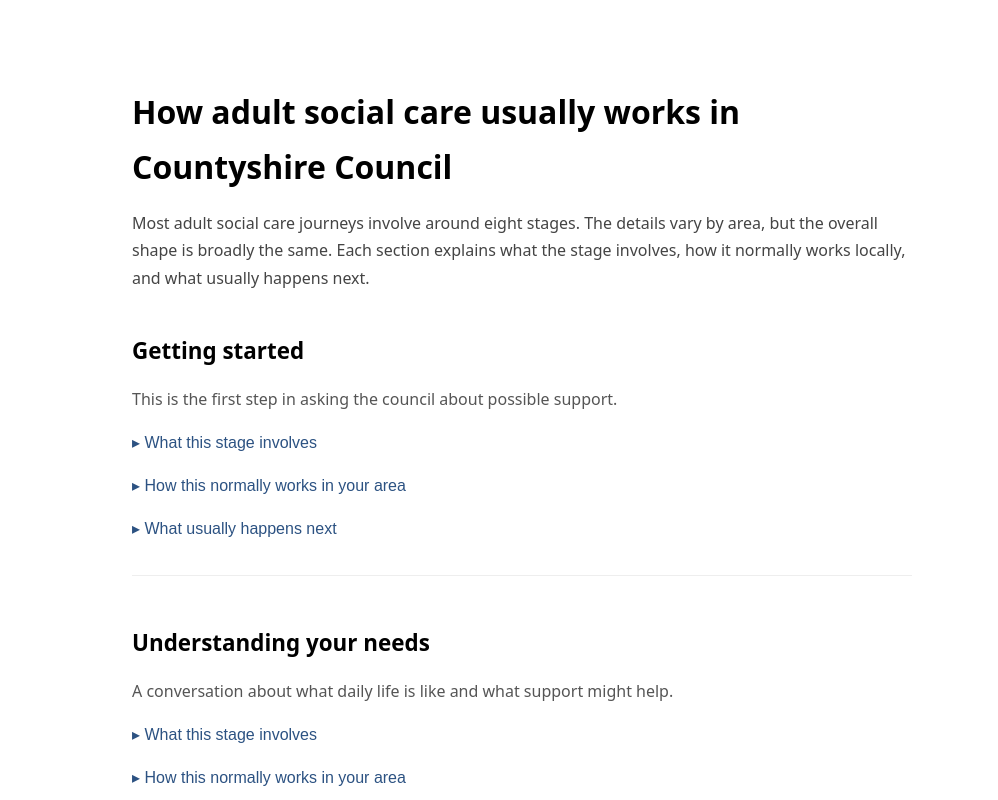
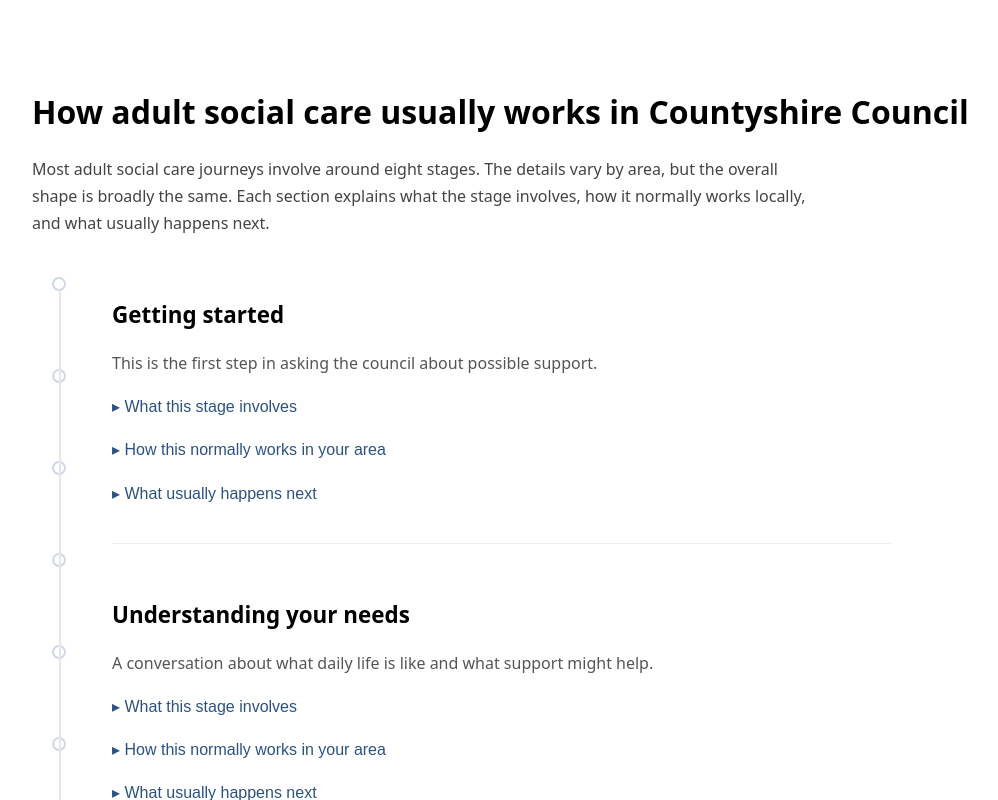
Before and after one commit to jsmt1984/adult-social-care-journey-prototype, a Next.js app: page /journey in a window 1280 px wide. Shown: the top 800 px of the page, without its empty margins (118-1116 px from the left). Built offline with nearby package versions, Linux system fonts and the light colour scheme.

Commit message:
Update page.tsx

```diff
--- a/app/journey/page.tsx
+++ b/app/journey/page.tsx
@@ -160,8 +160,8 @@ export default function Journey() {
     <main
       style={{
         fontFamily: "system-ui, -apple-system, sans-serif",
-        padding: "4rem 2rem",
-        maxWidth: "780px",
+        padding: "4rem 1.5rem",
+        maxWidth: "980px",
         margin: "0 auto",
         lineHeight: 1.7,
       }}
@@ -170,20 +170,66 @@ export default function Journey() {
         How adult social care usually works in {localAuthorityName}
       </h1>
 
-      <p style={{ marginBottom: "2.5rem", color: "#444" }}>
+      <p style={{ marginBottom: "2.5rem", color: "#444", maxWidth: "780px" }}>
         Most adult social care journeys involve around eight stages. The details
         vary by area, but the overall shape is broadly the same. Each section
         explains what the stage involves, how it normally works locally, and
         what usually happens next.
       </p>
 
+      {/* Two-column layout: spine + content */}
+      <div
+        style={{
+          display: "grid",
+          gridTemplateColumns: "56px 1fr",
+          gap: "24px",
+          alignItems: "start",
+        }}
+      >
+        {/* Spine */}
+        <div style={{ position: "relative" }}>
+          {/* line */}
+          <div
+            style={{
+              position: "absolute",
+              left: "27px",
+              top: "14px",
+              bottom: "14px",
+              width: "2px",
+              background: "#e6e6e6",
+              borderRadius: "2px",
+            }}
+          />
+          {/* dots */}
+          <div style={{ display: "flex", flexDirection: "column", gap: "78px" }}>
+            {stages.map((s) => (
+              <div
+                key={s.title}
+                style={{
+                  width: "14px",
+                  height: "14px",
+                  borderRadius: "999px",
+                  background: "#ffffff",
+                  border: "2px solid #cfd8e3",
+                  boxSizing: "border-box",
+                  marginLeft: "20px",
+                }}
+                title={s.title}
+              />
+            ))}
+          </div>
+        </div>
+
+        {/* Content */}
+        <div>
           {stages.map((stage) => (
             <section
               key={stage.title}
               style={{
-            marginBottom: "3rem",
-            paddingBottom: "2rem",
+                marginBottom: "3.25rem",
+                paddingBottom: "2.25rem",
                 borderBottom: "1px solid #eee",
+                maxWidth: "780px",
               }}
             >
               <h2 style={{ fontSize: "1.4rem", marginBottom: "0.5rem" }}>
@@ -196,11 +242,15 @@ export default function Journey() {
                 <p>{stage.involves}</p>
               </ExpandableSection>
 
-          <ExpandableSection
-            title={`How this normally works in your area`}
+              <ExpandableSection title="How this normally works in your area">
+                <p>{stage.local}</p>
+                <p
+                  style={{
+                    marginTop: "0.75rem",
+                    fontSize: "0.95rem",
+                    color: "#666",
+                  }}
                 >
-            <p>{stage.local}</p>
-            <p style={{ marginTop: "0.75rem", fontSize: "0.95rem", color: "#666" }}>
                   <em>Last verified: January 2026</em>
                 </p>
               </ExpandableSection>
@@ -216,6 +266,8 @@ export default function Journey() {
               </ExpandableSection>
             </section>
           ))}
+        </div>
+      </div>
     </main>
   );
 }
```
Lines whose indentation alone changed are shown as unchanged.
